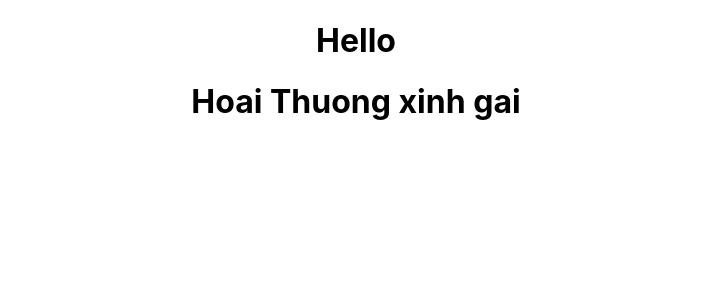
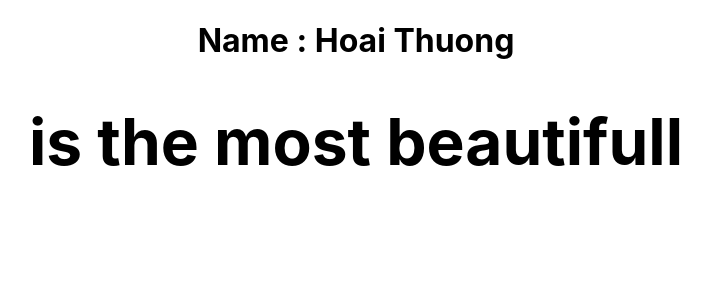
Before and after one commit to hoai-thuong/ReactJS, a React (Create React App) app: page / in a window 1280 px wide. Shown: the top 300 px of the page, without its empty margins (284-995 px from the left). Built offline with nearby package versions, Linux system fonts and the light colour scheme.

Commit message:
props in functional component

```diff
--- a/src/App.js
+++ b/src/App.js
@@ -2,11 +2,16 @@ import logo from './logo.svg';
 import './App.css';
 import Hello from './components/Hello'
 import Message  from './components/Message';
+import Profile from './components/Profile';
 function App() {
   return (
     <div className="App">
-      <Hello/>
-      <Message></Message>
+      {/* <Hello/>
+      <Message></Message> */}
+      <Profile name = "Hoai" lastname = "Thuong">
+        <h1>is the most beautifull</h1>
+      </Profile>
+
 
     </div>
   );
--- a/src/components/Hello.js
+++ b/src/components/Hello.js
@@ -2,5 +2,9 @@
 //     return <h1>Hoai Thuong xinh dep</h1>
 // }
 
-const Hello = ()=> <h1>Hello</h1>
+const displayMessage = ()=> <h1>Hello</h1>
+function Hello() {
+    return <h1>This is message : {displayMessage}</h1>
+}
+
 export default Hello
--- /dev/null
+++ b/src/components/Profile.js
@@ -0,0 +1,10 @@
+function Profile(props) {
+    return (
+      <h1> Name : {props.name} {props.lastname} {props.children}
+
+
+      </h1>
+
+    )
+}
+export default Profile;
```
